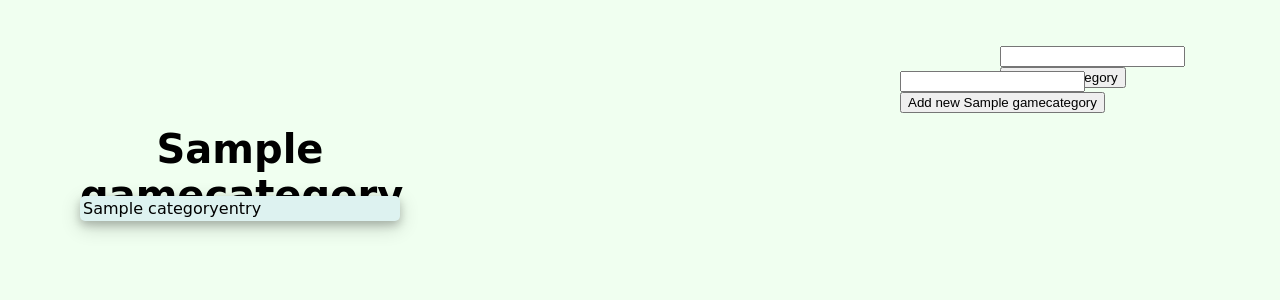
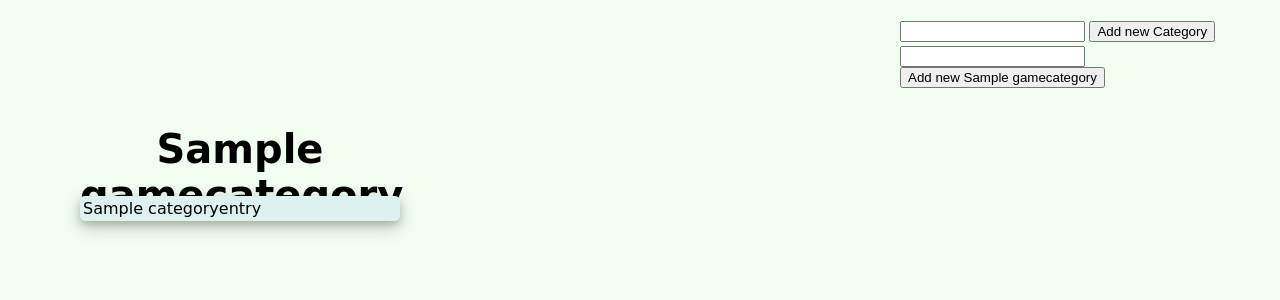
Before and after one commit to Labinopper/Website-v2, a PHP site: page /gameoverview.php?id=1 in a window 1280 px wide. Shown: the part 54-354 px from the top of the page. Run offline with PHP 8.4, Linux system fonts and the light colour scheme; the visitor is signed in with stand-in values (Sample User, id 1); tables that the repository leaves empty or names only in its code hold one stand-in row (values such as "Sample post").

Commit message:
Fix gameoverview positioning

```diff
--- a/styles.css
+++ b/styles.css
@@ -432,25 +432,25 @@ tr:nth-child(even) {
 
 #GOAddCategoryMain {
     position:absolute;
-    top:100px;
-    left:1000px;
+    top:75px;
+    left:900px;
 }
 
 #GOAddCategory1 {
+    position:absolute;
+    top:100px;
+    left:900px;
+}
+
+#GOAddCategory2 {
     position:absolute;
     top:125px;
     left:900px;
 }
 
-#GOAddCategory2 {
+#GOAddCategory3 {
     position:absolute;
     top:150px;
-    left:900px;
-}
-
-#GOAddCategory3 {
-    position:absolute;
-    top:175px;
     left:900px;
 }
 
```
